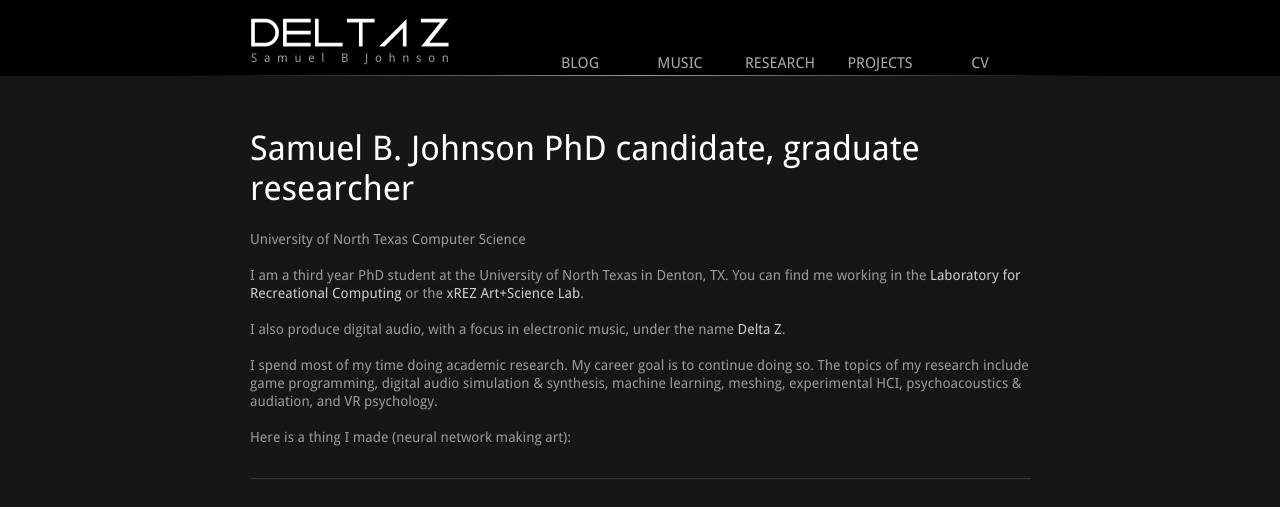
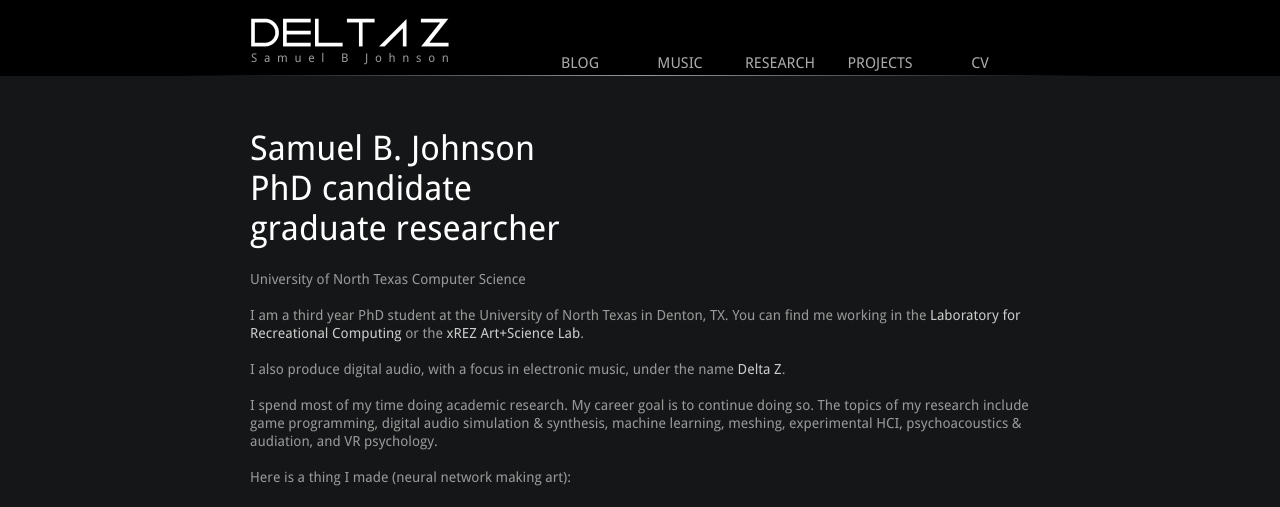
Before and after one commit to deltaz0/deltaz0.github.io, a Jekyll site: the page built from index.md, in a window 1280 px wide, cut to the strip 0-507 px from the top of the page. Built offline with Jekyll 4.4.1, drawn with Linux system fonts in a browser that asks for light colours; our own code applies the rules of GitHub Pages for plain Markdown files.

```diff
--- a/index.md
+++ b/index.md
@@ -1,7 +1,7 @@
 ---
 layout: default
 ---
-# Samuel B. Johnson  PhD candidate, graduate researcher
+# Samuel B. Johnson<br/>PhD candidate<br/>graduate researcher
 University of North Texas Computer Science
 
 I am a third year PhD student at the University of North Texas in Denton, TX. You can find me working in the [Laboratory for Recreational Computing](https://larc.unt.edu/) or the [xREZ Art+Science Lab](http://www.xrezlab.com/).
```
